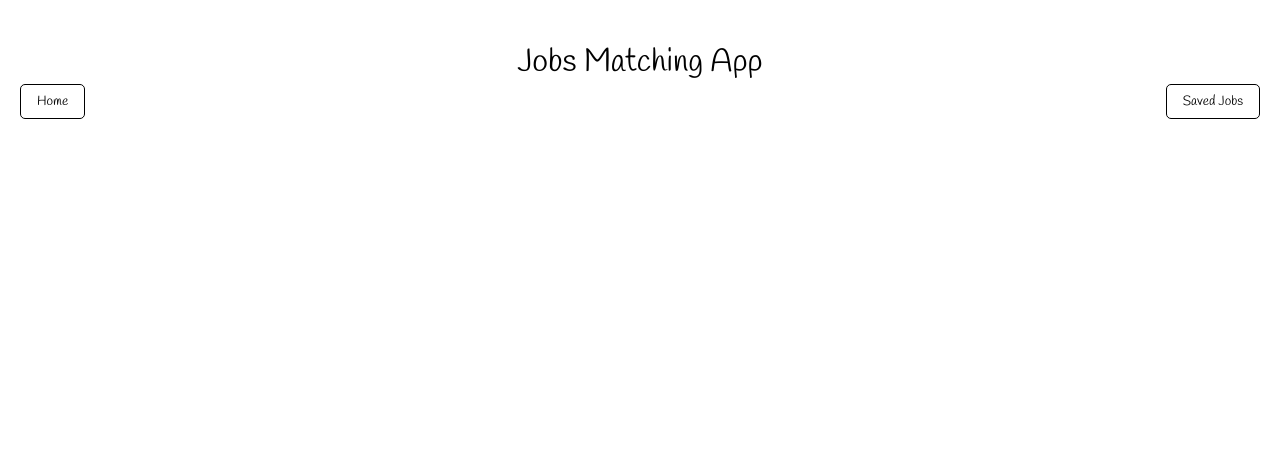
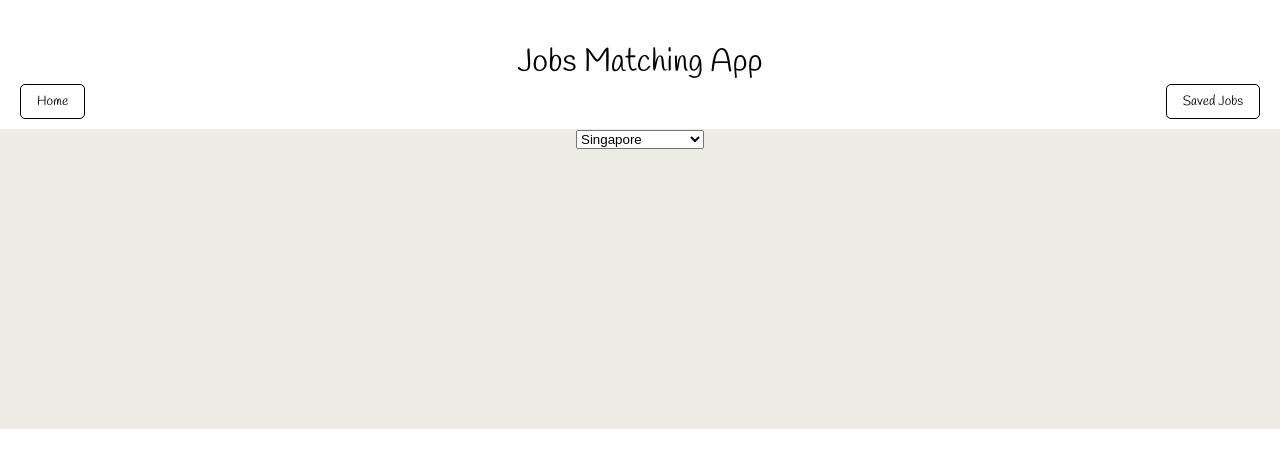
Before and after one commit to zwleileen/jobs-matching-app, a React (Vite) app: page / in a window 1280 px wide. Shown: the top 468 px of the page. Built offline with nearby package versions, Linux system fonts and the light colour scheme; a web font is replaced by a local one.

Commit message:
setting up the search inputs

```diff
--- a/src/App.css
+++ b/src/App.css
@@ -4,6 +4,9 @@ body {
   text-align: center;
   font-family: "Handlee", serif;
   font-style: normal;
+}
+.root{
+  width: 100%;
 }
 
 h1 {
@@ -20,9 +23,15 @@ h1 {
 
 button {
   font-family: "Handlee", serif;
-  margin: 0 20px;
+  margin: 0 20px 10px;
   padding: 8px 16px;
   border-radius: 5px;
   border: 1px solid black;
   background-color: white;
 }
+
+.searchinputs {
+  background-color: #EDECE4;
+  width: 100%;
+  height: 300px;
+}
--- a/src/App.jsx
+++ b/src/App.jsx
@@ -1,16 +1,19 @@
 // src/App.jsx
 import './App.css'
-import { Routes } from "react-router-dom";
+import { Route, Routes } from "react-router-dom";
 import NavBar from './components/NavBar/NavBar';
+import SearchInputs from './components/SearchInputs/SearchInputs';
 
 const App = () => {
 
   return (
   <>
   <h1>Jobs Matching App</h1>
-  <NavBar/>
-  {/* <Routes>
-  </Routes> */}
+  <Routes>
+    <Route path="/" element={<NavBar/>} >
+      <Route path="searchInputs" element={<SearchInputs/>}/>
+    </Route>
+  </Routes>
   </>
   );
 };
--- a/src/components/NavBar/NavBar.jsx
+++ b/src/components/NavBar/NavBar.jsx
@@ -1,9 +1,14 @@
+import SearchInputs from "../SearchInputs/SearchInputs"
+
 const NavBar = () => {
     return (
+    <>
         <div className="navbar">
-        <button>Home</button>
-        <button>Saved Jobs</button>
+        <button className="home">Home</button>
+        <button className="savedjobs">Saved Jobs</button>
         </div>
+        <SearchInputs />
+    </>
     )
 }
 
--- /dev/null
+++ b/src/components/SearchInputs/SearchInputs.jsx
@@ -0,0 +1,11 @@
+const SearchInputs = () => {
+    return (
+        <>
+        <div className="searchinputs">
+        <select id="location" name="location" value="" ><option value="Singapore">Singapore</option><option value="Munich, Germany">Munich, Germany</option></select>
+        </div>
+        </>
+    )
+}
+
+export default SearchInputs
```
